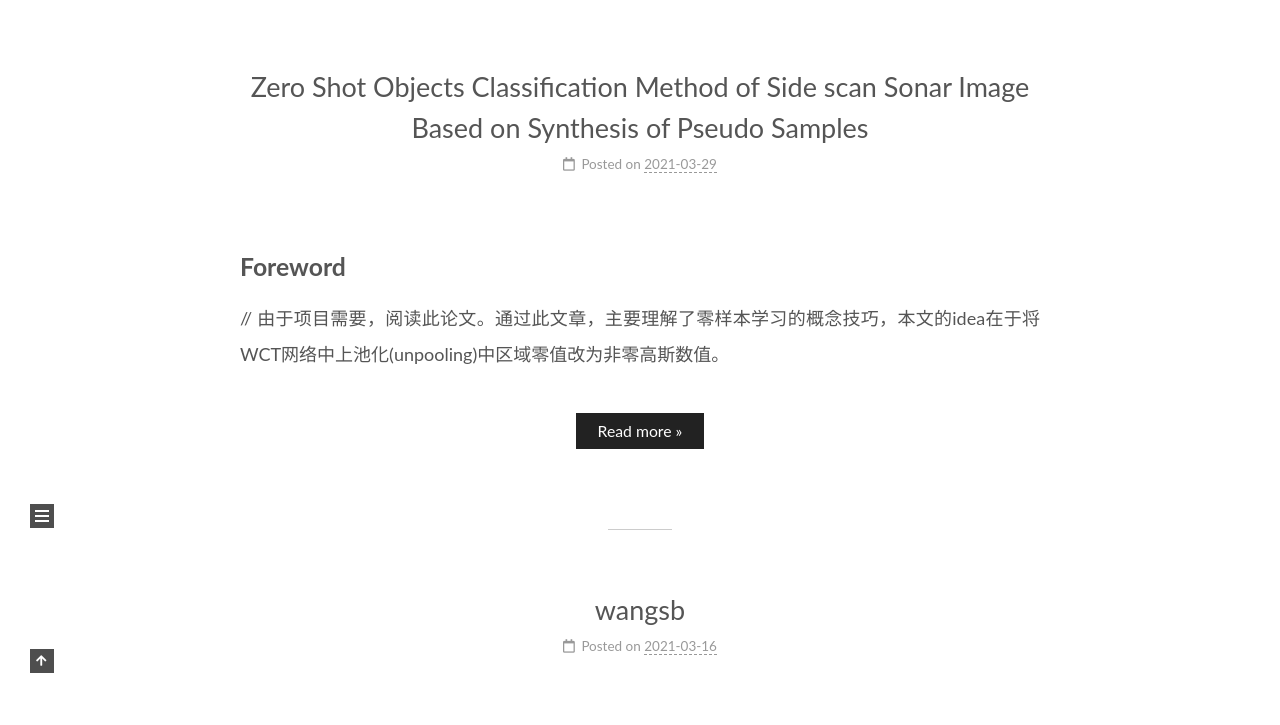
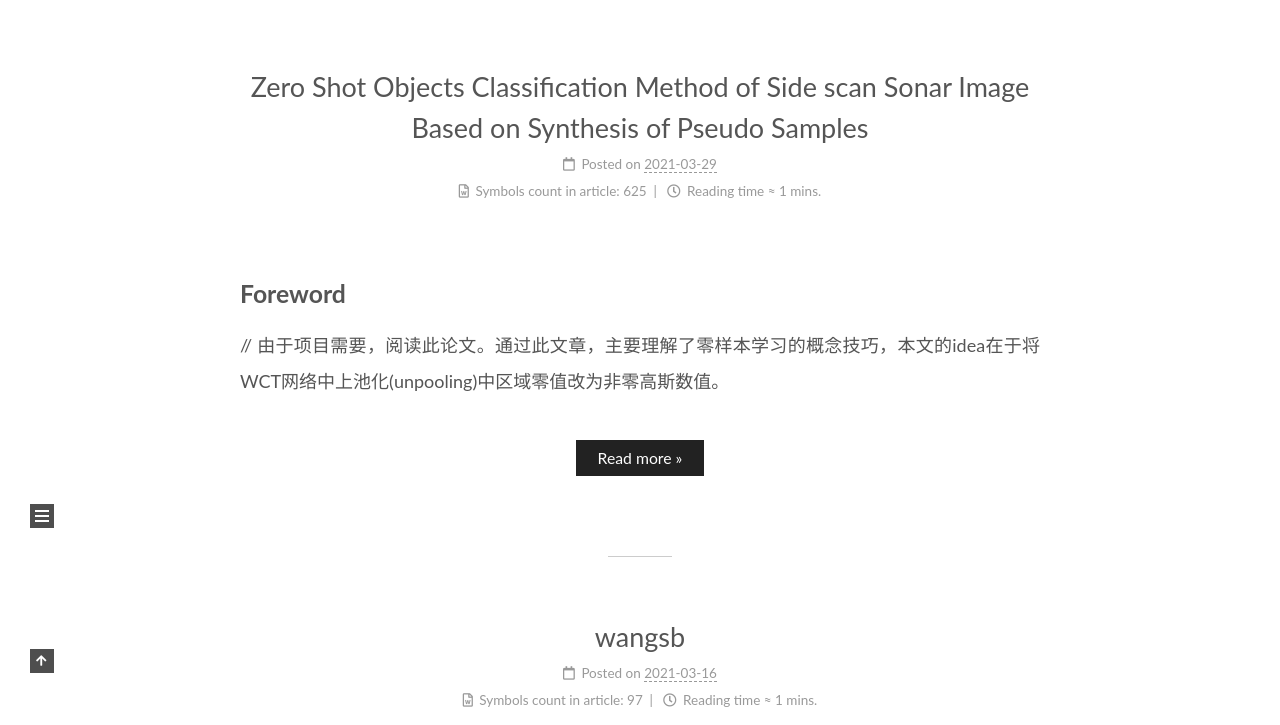
Before and after one commit to pandayuanyu/pandayuanyu.github.io, a plain HTML site: page index.html in a window 1280 px wide. Shown: the part 227-952 px from the top of the page. Drawn offline with nearby package versions, Linux system fonts and the light colour scheme; some packages are replaced by stand-ins of ours; a script that the page names is missing.

Commit message:
Site updated: 2021-03-30 00:30:09

```diff
--- a/css/main.css
+++ b/css/main.css
@@ -2618,7 +2618,7 @@ mjx-container[display="true"] + br {
   vertical-align: middle;
 }
 .links-of-author a::before {
-  background: #9dc7ff;
+  background: #50ff83;
   display: inline-block;
   margin-right: 3px;
   transform: translateY(-2px);
--- a/index.html
+++ b/index.html
@@ -236,6 +236,22 @@
     </span>
 
 
+      </div>
+      <div class="post-meta">
+    <span class="post-meta-item" title="Symbols count in article">
+      <span class="post-meta-item-icon">
+        <i class="far fa-file-word"></i>
+      </span>
+      <span class="post-meta-item-text">Symbols count in article: </span>
+      <span>625</span>
+    </span>
+    <span class="post-meta-item" title="Reading time">
+      <span class="post-meta-item-icon">
+        <i class="far fa-clock"></i>
+      </span>
+      <span class="post-meta-item-text">Reading time &asymp;</span>
+      <span>1 mins.</span>
+    </span>
 </div>
 
         </div>
@@ -309,6 +325,22 @@
     </span>
 
 
+      </div>
+      <div class="post-meta">
+    <span class="post-meta-item" title="Symbols count in article">
+      <span class="post-meta-item-icon">
+        <i class="far fa-file-word"></i>
+      </span>
+      <span class="post-meta-item-text">Symbols count in article: </span>
+      <span>97</span>
+    </span>
+    <span class="post-meta-item" title="Reading time">
+      <span class="post-meta-item-icon">
+        <i class="far fa-clock"></i>
+      </span>
+      <span class="post-meta-item-text">Reading time &asymp;</span>
+      <span>1 mins.</span>
+    </span>
 </div>
 
         </div>
```
Also changed, not shown: 2021/03/16/suibian/index.html (+16 -0 lines), 2021/03/29/zeroshot/index.html (+16 -0 lines).
